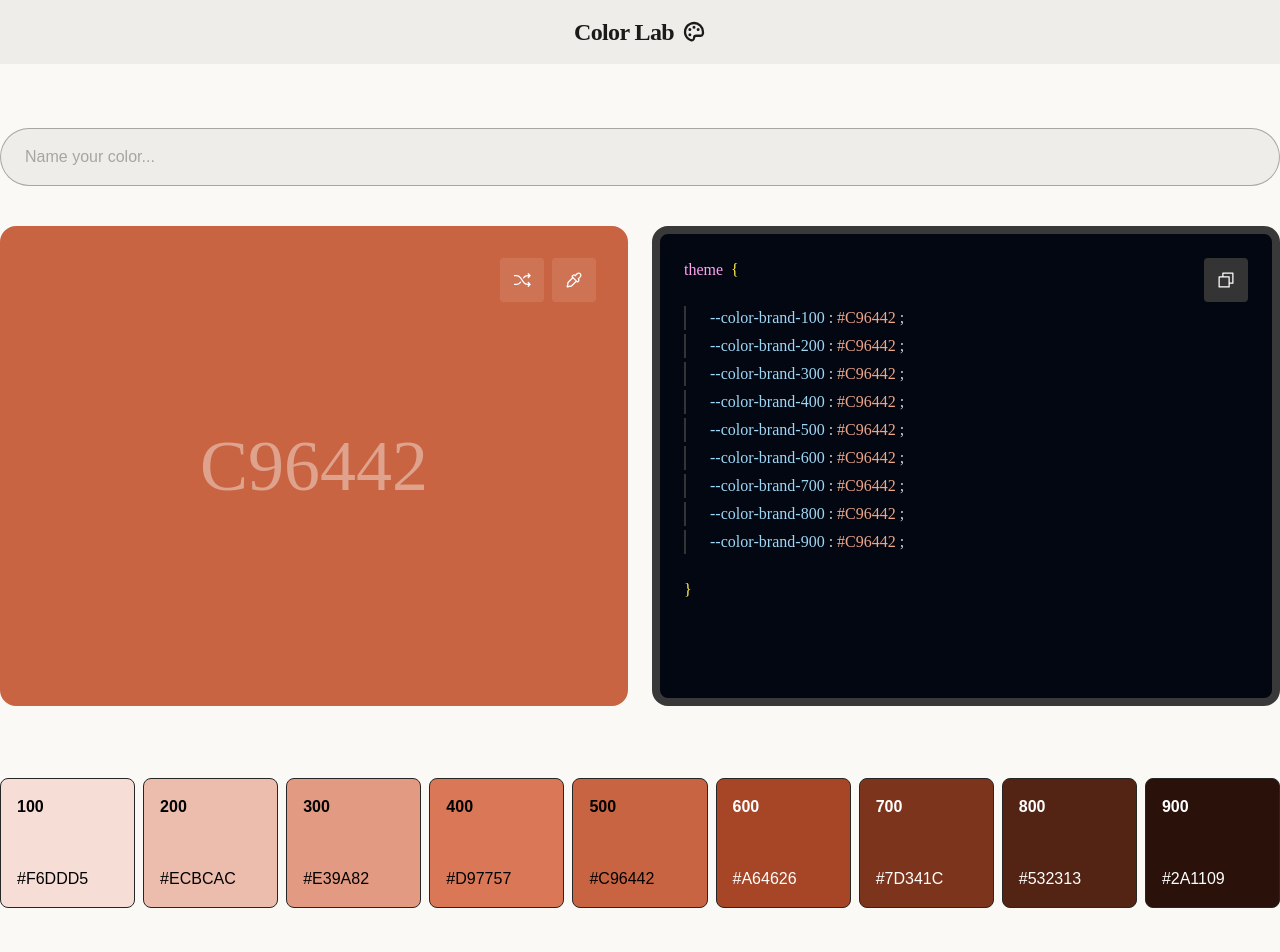
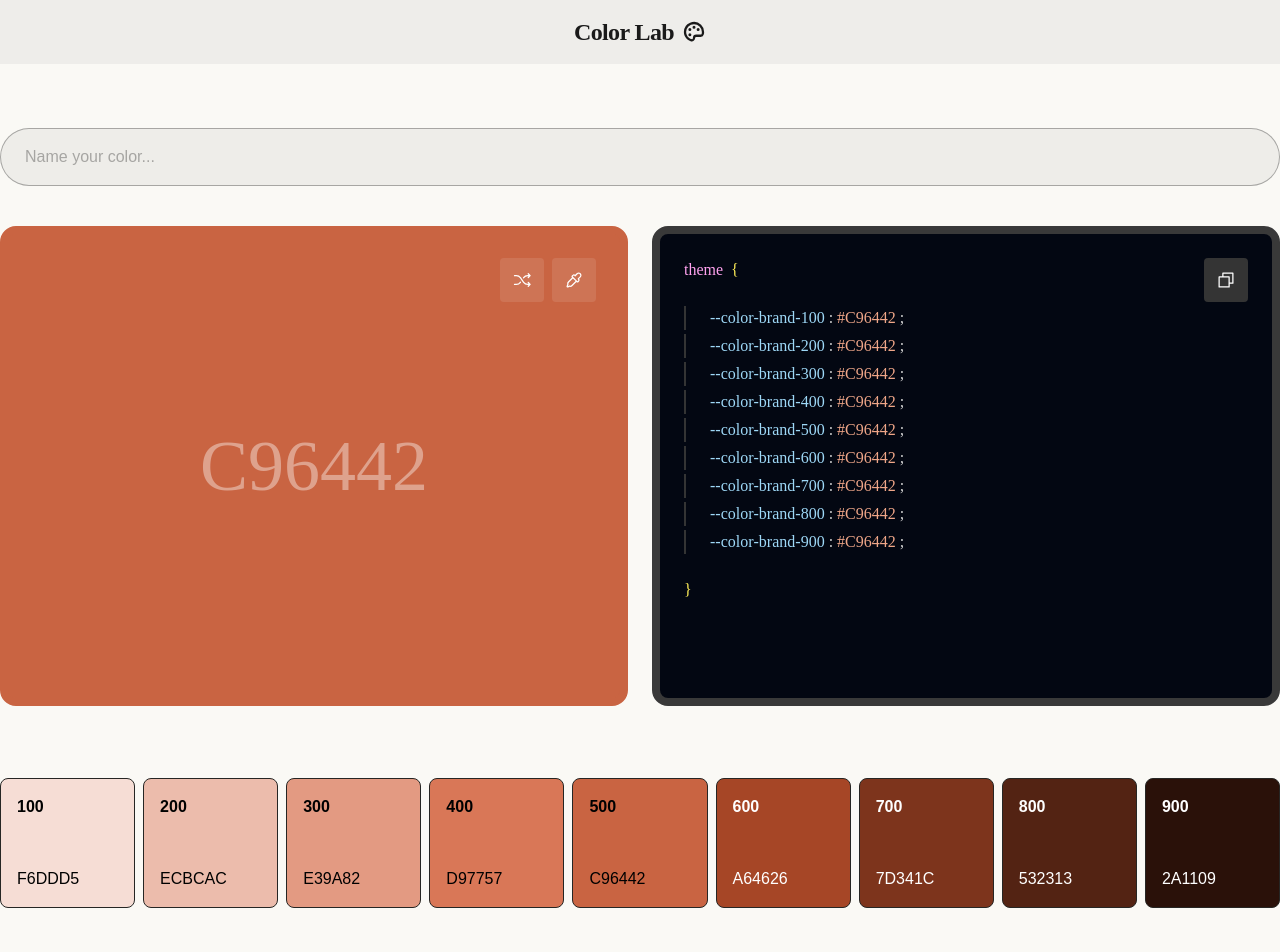
Before and after one commit to JoelleVoogt/color-lab, a Next.js app: page / in a window 1280 px wide. Shown: the top 952 px of the page. Built offline with nearby package versions, Linux system fonts and the light colour scheme.

Commit message:
Remove hashtag

```diff
--- a/components/color_variable.tsx
+++ b/components/color_variable.tsx
@@ -11,7 +11,7 @@ export default function ColorVariable({
     <>
       <div
         className="flex flex-col gap-12 w-full p-4 rounded-lg border border-[#262624]"
-        style={{ backgroundColor: `${value}`, color: `${text}` }}
+        style={{ backgroundColor: `#${value}`, color: `${text}` }}
       >
         <p className="font-semibold">{scale}</p>
         <p>{value}</p>
--- a/sections/color_output.tsx
+++ b/sections/color_output.tsx
@@ -3,15 +3,15 @@ import ColorVariable from "@/components/color_variable";
 export default function ColorOutput() {
   return (
     <div className="grid grid-cols-1 lg:grid-cols-9 gap-2 max-w-7xl w-full my-8">
-      <ColorVariable scale="100" value="#F6DDD5" text="black" />
-      <ColorVariable scale="200" value="#ECBCAC" text="black" />
-      <ColorVariable scale="300" value="#E39A82" text="black" />
-      <ColorVariable scale="400" value="#D97757" text="black" />
-      <ColorVariable scale="500" value="#C96442" text="black" />
-      <ColorVariable scale="600" value="#A64626" text="white" />
-      <ColorVariable scale="700" value="#7D341C" text="white" />
-      <ColorVariable scale="800" value="#532313" text="white" />
-      <ColorVariable scale="900" value="#2A1109" text="white" />
+      <ColorVariable scale="100" value="F6DDD5" text="black" />
+      <ColorVariable scale="200" value="ECBCAC" text="black" />
+      <ColorVariable scale="300" value="E39A82" text="black" />
+      <ColorVariable scale="400" value="D97757" text="black" />
+      <ColorVariable scale="500" value="C96442" text="black" />
+      <ColorVariable scale="600" value="A64626" text="white" />
+      <ColorVariable scale="700" value="7D341C" text="white" />
+      <ColorVariable scale="800" value="532313" text="white" />
+      <ColorVariable scale="900" value="2A1109" text="white" />
     </div>
   );
 }
```
